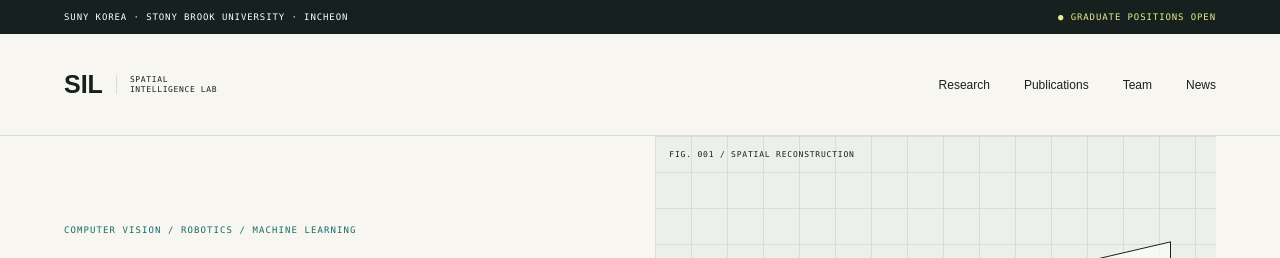
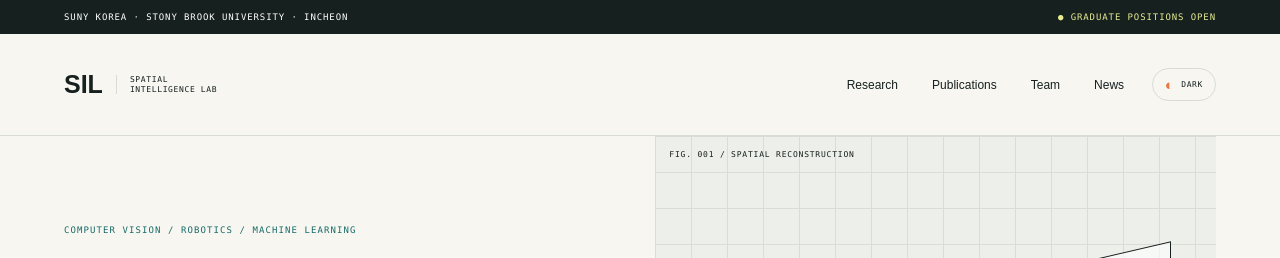
Before and after one commit to SILab-SUNYK/SILab-SUNYK.github.io, a Jekyll site: the page built from index.html, in a window 1280 px wide. Shown: the top 258 px of the page. Built offline with Jekyll 4.4.1, drawn with Linux system fonts in a browser that asks for light colours.

Commit message:
Add persistent dark theme toggle

```diff
--- a/_includes/header.html
+++ b/_includes/header.html
@@ -1,5 +1,5 @@
 <div class="ticker"><span>SUNY Korea · Stony Brook University · Incheon</span><a href="mailto:francoisbernar.rameau@stonybrook.edu">● Graduate positions open</a></div>
 <header class="header wrap">
   <a class="logo" href="{{ '/' | relative_url }}"><b>SIL</b><span>Spatial<br>Intelligence Lab</span></a>
-  <nav><a href="{{ '/#research' | relative_url }}">Research</a><a href="{{ '/publications/' | relative_url }}">Publications</a><a href="{{ '/team/' | relative_url }}">Team</a><a href="{{ '/#news' | relative_url }}">News</a></nav>
+  <div class="header-actions"><nav><a href="{{ '/#research' | relative_url }}">Research</a><a href="{{ '/publications/' | relative_url }}">Publications</a><a href="{{ '/team/' | relative_url }}">Team</a><a href="{{ '/#news' | relative_url }}">News</a></nav><button class="theme-toggle" type="button" aria-label="Switch to dark theme" aria-pressed="false"><span aria-hidden="true">◐</span><b>Dark</b></button></div>
 </header>
--- a/_layouts/default.html
+++ b/_layouts/default.html
@@ -5,12 +5,15 @@
   <meta name="viewport" content="width=device-width,initial-scale=1">
   <title>{% if page.title %}{{ page.title }} · {% endif %}SIL</title>
   <meta name="description" content="{{ page.description | default: site.description }}">
+  <script>try{if(localStorage.getItem('sil-theme')==='dark')document.documentElement.dataset.theme='dark'}catch(e){}</script>
   <link rel="stylesheet" href="{{ '/assets/css/style.css' | relative_url }}">
   <link rel="stylesheet" href="{{ '/assets/css/publications.css' | relative_url }}">
+  <link rel="stylesheet" href="{{ '/assets/css/theme.css' | relative_url }}">
 </head>
 <body>
   {% include header.html %}
   <main>{{ content }}</main>
   <footer class="site-footer wrap"><div><b>SIL</b><span>Spatial Intelligence Lab</span></div><p>Machines that understand space.</p><div><a href="mailto:francoisbernar.rameau@stonybrook.edu">Contact ↗</a><small>SUNY Korea · Stony Brook University</small></div></footer>
+  <script src="{{ '/assets/js/theme.js' | relative_url }}"></script>
 </body>
 </html>
--- /dev/null
+++ b/assets/css/theme.css
@@ -0,0 +1,3 @@
+.header-actions{display:flex;align-items:center;gap:28px}.theme-toggle{display:flex;align-items:center;gap:7px;border:1px solid var(--line);border-radius:999px;padding:8px 12px;color:var(--ink);background:transparent;cursor:pointer}.theme-toggle span{font-size:15px;line-height:1;color:var(--orange)}.theme-toggle b{font:8px var(--mono);text-transform:uppercase;letter-spacing:.08em}.theme-toggle:hover{border-color:var(--orange)}
+html[data-theme="dark"]{--paper:#101514;--ink:#edf1ec;--muted:#a1aca8;--line:#35403d;--green:#70c6bb;--orange:#ff9462;--yellow:#ddea78;--blue:#78aebe;color-scheme:dark}html[data-theme="dark"] .ticker,html[data-theme="dark"] .site-footer{background:#080b0b}html[data-theme="dark"] .lab-figure{background-color:#19201e;background-image:linear-gradient(#293431 1px,transparent 1px),linear-gradient(90deg,#293431 1px,transparent 1px)}html[data-theme="dark"] .frame{background:#111817cc}html[data-theme="dark"] .intro,html[data-theme="dark"] .page-hero>p:last-child{color:#b5bfbb}html[data-theme="dark"] .depth{background:linear-gradient(135deg,#204b48,#583e31)}html[data-theme="dark"] .matching{background:#2a2633}html[data-theme="dark"] .papers,html[data-theme="dark"] .page-hero,html[data-theme="dark"] .vacancy{background:#171d1b}html[data-theme="dark"] .paper-list>a,html[data-theme="dark"] .archive-paper,html[data-theme="dark"] .news-list>a{border-color:#35403d}html[data-theme="dark"] .portrait{background:#1b302d}html[data-theme="dark"] img{filter:brightness(.86) contrast(1.06)}
+@media(max-width:800px){.header-actions{gap:14px}}@media(max-width:520px){.theme-toggle b{display:none}.theme-toggle{padding:7px}}
--- /dev/null
+++ b/assets/js/theme.js
@@ -0,0 +1,18 @@
+(function () {
+  var root = document.documentElement;
+  var button = document.querySelector('.theme-toggle');
+  if (!button) return;
+  function updateButton() {
+    var dark = root.dataset.theme === 'dark';
+    button.setAttribute('aria-pressed', String(dark));
+    button.setAttribute('aria-label', dark ? 'Switch to light theme' : 'Switch to dark theme');
+    button.querySelector('b').textContent = dark ? 'Light' : 'Dark';
+  }
+  button.addEventListener('click', function () {
+    var dark = root.dataset.theme !== 'dark';
+    if (dark) root.dataset.theme = 'dark'; else delete root.dataset.theme;
+    try { localStorage.setItem('sil-theme', dark ? 'dark' : 'light'); } catch (e) {}
+    updateButton();
+  });
+  updateButton();
+})();
--- a/scripts/build_preview.rb
+++ b/scripts/build_preview.rb
@@ -20,9 +20,9 @@ def header
 end
 def wrap(title, body)
   <<~HTML
-  <!doctype html><html lang="en"><head><meta charset="utf-8"><meta name="viewport" content="width=device-width,initial-scale=1"><title>#{title} · SIL</title><link rel="stylesheet" href="/assets/css/style.css"><link rel="stylesheet" href="/assets/css/publications.css"></head><body>
+  <!doctype html><html lang="en"><head><meta charset="utf-8"><meta name="viewport" content="width=device-width,initial-scale=1"><title>#{title} · SIL</title><script>try{if(localStorage.getItem('sil-theme')==='dark')document.documentElement.dataset.theme='dark'}catch(e){}</script><link rel="stylesheet" href="/assets/css/style.css"><link rel="stylesheet" href="/assets/css/publications.css"><link rel="stylesheet" href="/assets/css/theme.css"></head><body>
   #{header}<main>#{body}</main>
-  <footer class="site-footer wrap"><div><b>SIL</b><span>Spatial Intelligence Lab</span></div><p>Machines that understand space.</p><div><a href="mailto:francoisbernar.rameau@stonybrook.edu">Contact ↗</a><small>SUNY Korea · Stony Brook University</small></div></footer></body></html>
+  <footer class="site-footer wrap"><div><b>SIL</b><span>Spatial Intelligence Lab</span></div><p>Machines that understand space.</p><div><a href="mailto:francoisbernar.rameau@stonybrook.edu">Contact ↗</a><small>SUNY Korea · Stony Brook University</small></div></footer><script src="/assets/js/theme.js"></script></body></html>
   HTML
 end
 
```
